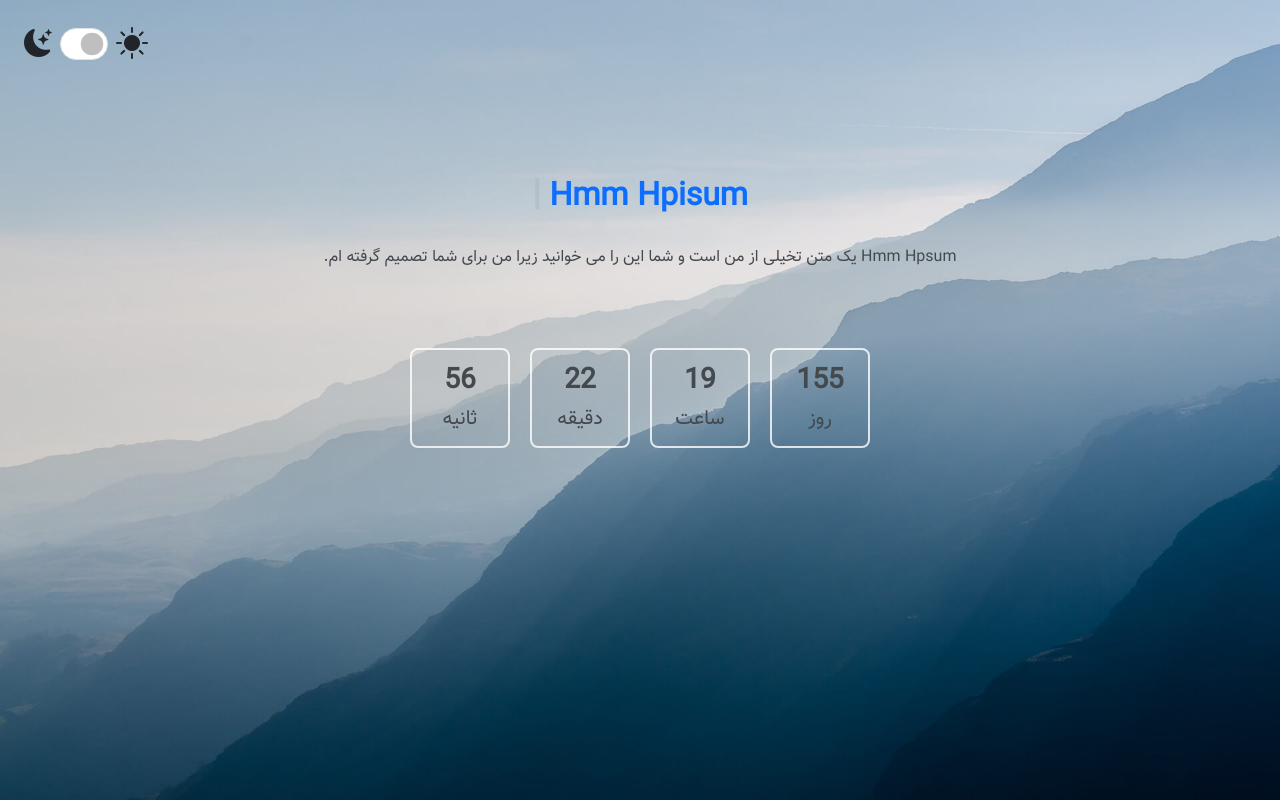
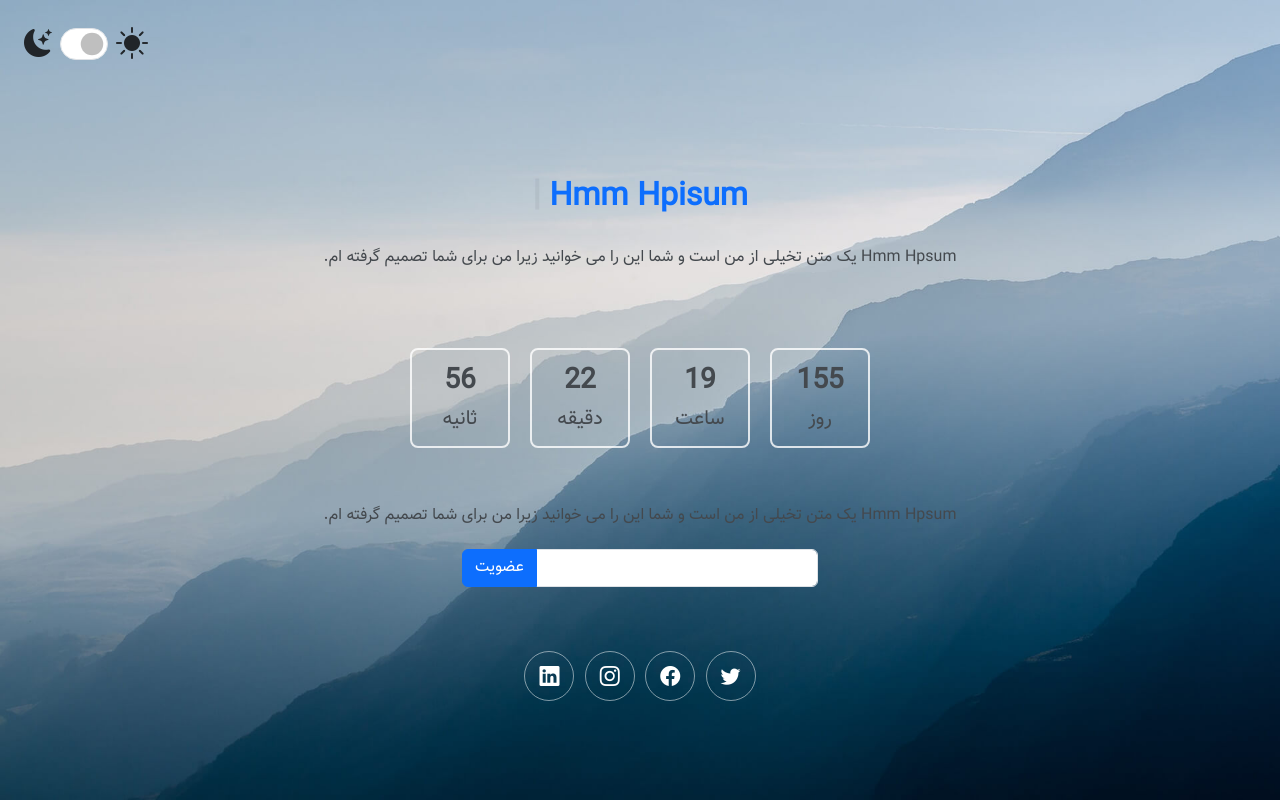
Before and after one commit to theMosi/darkmode-page, a plain HTML site: page index.html in a window 1280 px wide. Drawn offline with nearby package versions, Linux system fonts and the light colour scheme.

Commit message:
social-media

```diff
--- a/css/main.css
+++ b/css/main.css
@@ -62,6 +62,26 @@ body {
 }
 
 
+.header .social-links a {
+    font-size: 20px;
+    color: #fff;
+    margin: 0 3px;
+    border-radius: 50%;
+    display: inline-flex;
+    align-items: center;
+    justify-content: center;
+    width: 50px;
+    height: 50px;
+    border: 1px solid rgba(255, 255, 255, 0.5);
+    transition: all 0.5s;
+}
+
+.header .social-links a:hover {
+    background: #0d6efd;
+    border-color: #0d6efd;
+}
+
+
 
 /* iTyped.js */
 .ityped-cursor {
--- a/index.html
+++ b/index.html
@@ -30,6 +30,7 @@
             <p class="lh-lg">Hmm Hpsum یک متن تخیلی از من است و شما این را می خوانید زیرا من برای شما تصمیم گرفته ام.</p>
         </div>
 
+
         <div class="row countdown justify-content-center my-5">
             <div>
                 <h3 class="fw-bold" id="day"></h3>
@@ -48,6 +49,27 @@
                 <h5 class="mb-0">ثانیه</h5>
             </div>
         </div>
+
+
+        <div class="row justify-content-center text-center">
+            <div class="col-12">
+                <h6 class="mb-4">Hmm Hpsum یک متن تخیلی از من است و شما این را می خوانید زیرا من برای شما تصمیم گرفته ام.</h6>
+            </div>
+            <div class="col-12 col-sm-6 col-lg-4">
+                <div class="input-group mb-3">
+                    <input type="text" class="form-control">
+                    <button class="btn btn-primary" type="button">عضویت</button>
+                </div>
+            </div>
+            <div class="col-12 social-links mt-5">
+                <a href="#"><i class="lh-0 bi bi-twitter"></i></a>
+                <a href="#"><i class="lh-0 bi bi-facebook"></i></a>
+                <a href="#"><i class="lh-0 bi bi-instagram"></i></a>
+                <a href="#"><i class="lh-0 bi bi-linkedin"></i></a>
+            </div>
+        </div>
+
+
     </div>
 </header>
 
```
